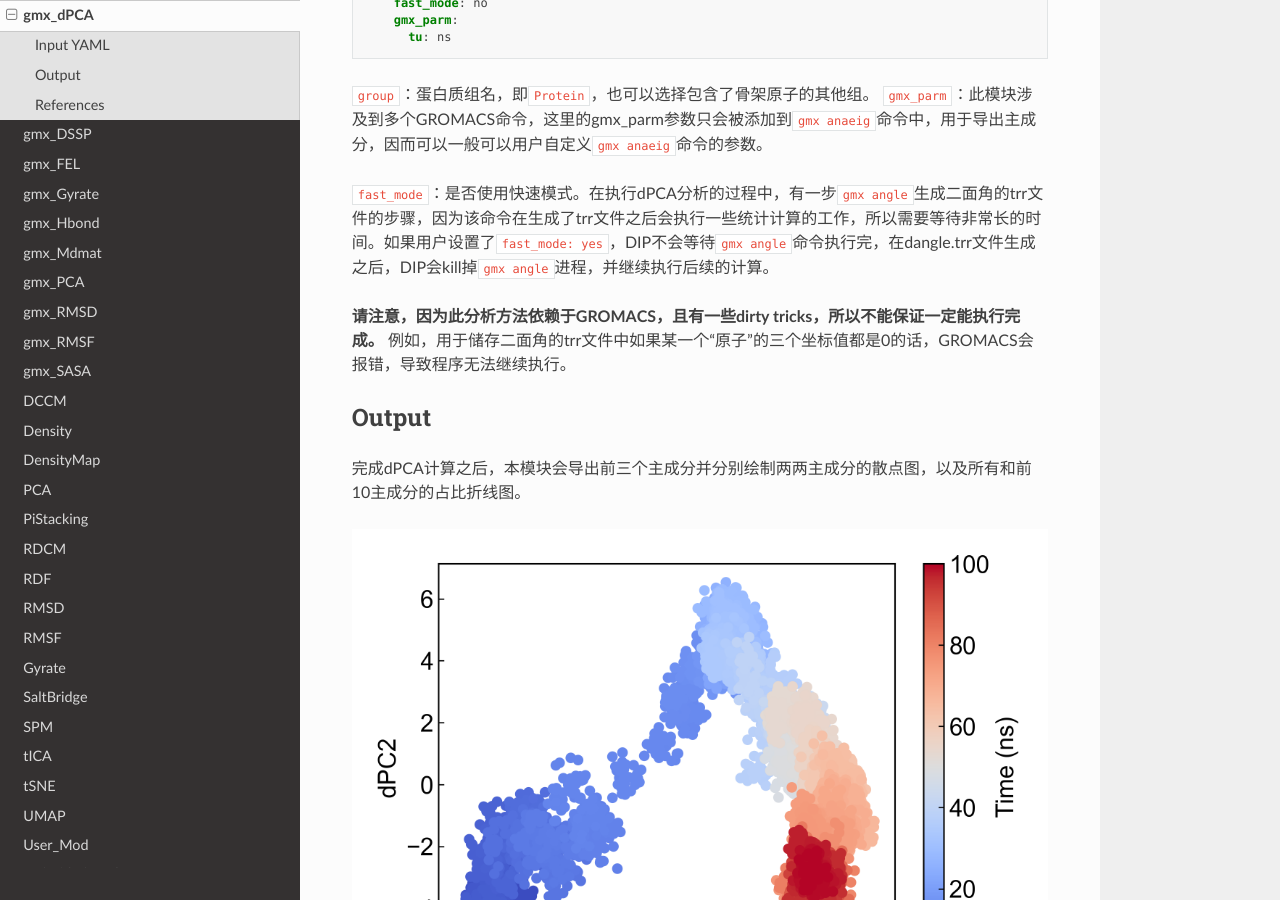
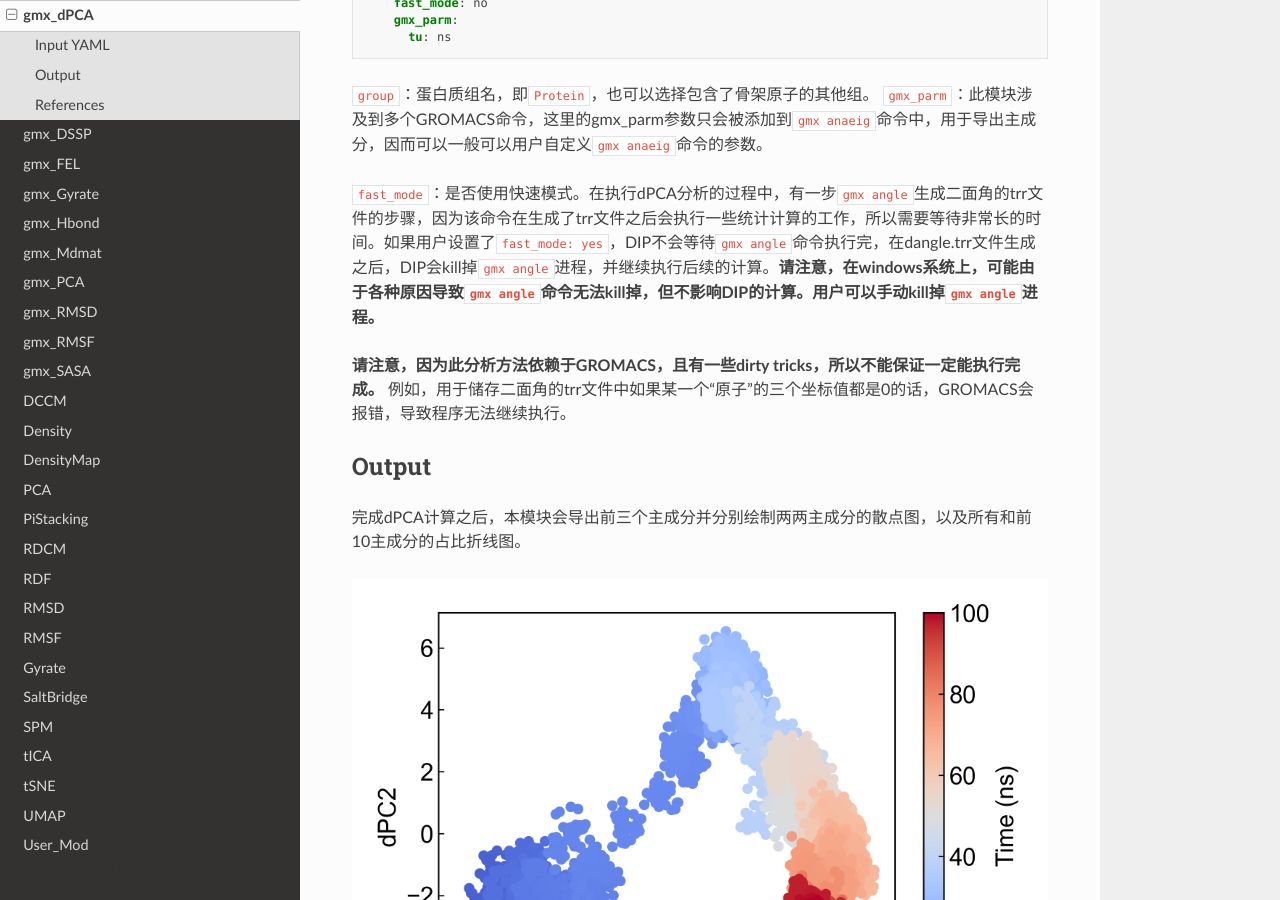
Before and after one commit to CharlesHahn/DuIvyProcedures_Docs, a Sphinx documentation site: the page built from docs/gmx_dPCA.md, in a window 1280 px wide and 900 px high, scrolled down 629 px. Built offline with Sphinx 7.4.7 and the Read the Docs theme 2.0.0, drawn with Linux system fonts in a browser that asks for light colours.

Commit message:
update docs

```diff
--- a/docs/gmx_dPCA.md
+++ b/docs/gmx_dPCA.md
@@ -25,7 +25,7 @@
 `group`：蛋白质组名，即`Protein`，也可以选择包含了骨架原子的其他组。
 `gmx_parm`：此模块涉及到多个GROMACS命令，这里的gmx_parm参数只会被添加到`gmx anaeig`命令中，用于导出主成分，因而可以一般可以用户自定义`gmx anaeig`命令的参数。
 
-`fast_mode`：是否使用快速模式。在执行dPCA分析的过程中，有一步`gmx angle`生成二面角的trr文件的步骤，因为该命令在生成了trr文件之后会执行一些统计计算的工作，所以需要等待非常长的时间。如果用户设置了`fast_mode: yes`，DIP不会等待`gmx angle`命令执行完，在dangle.trr文件生成之后，DIP会kill掉`gmx angle`进程，并继续执行后续的计算。
+`fast_mode`：是否使用快速模式。在执行dPCA分析的过程中，有一步`gmx angle`生成二面角的trr文件的步骤，因为该命令在生成了trr文件之后会执行一些统计计算的工作，所以需要等待非常长的时间。如果用户设置了`fast_mode: yes`，DIP不会等待`gmx angle`命令执行完，在dangle.trr文件生成之后，DIP会kill掉`gmx angle`进程，并继续执行后续的计算。**请注意，在windows系统上，可能由于各种原因导致`gmx angle`命令无法kill掉，但不影响DIP的计算。用户可以手动kill掉`gmx angle`进程。**
 
 **请注意，因为此分析方法依赖于GROMACS，且有一些dirty tricks，所以不能保证一定能执行完成。** 例如，用于储存二面角的trr文件中如果某一个“原子”的三个坐标值都是0的话，GROMACS会报错，导致程序无法继续执行。
 
```
